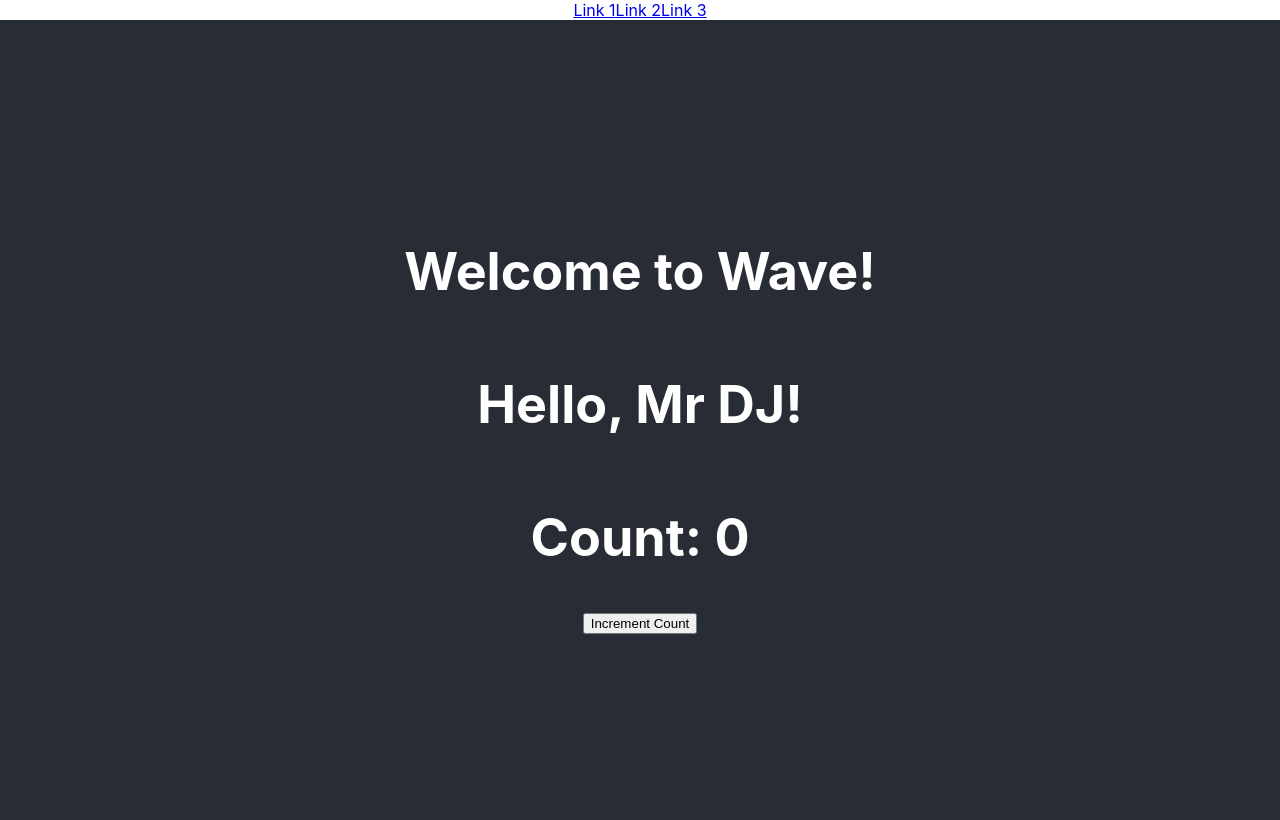
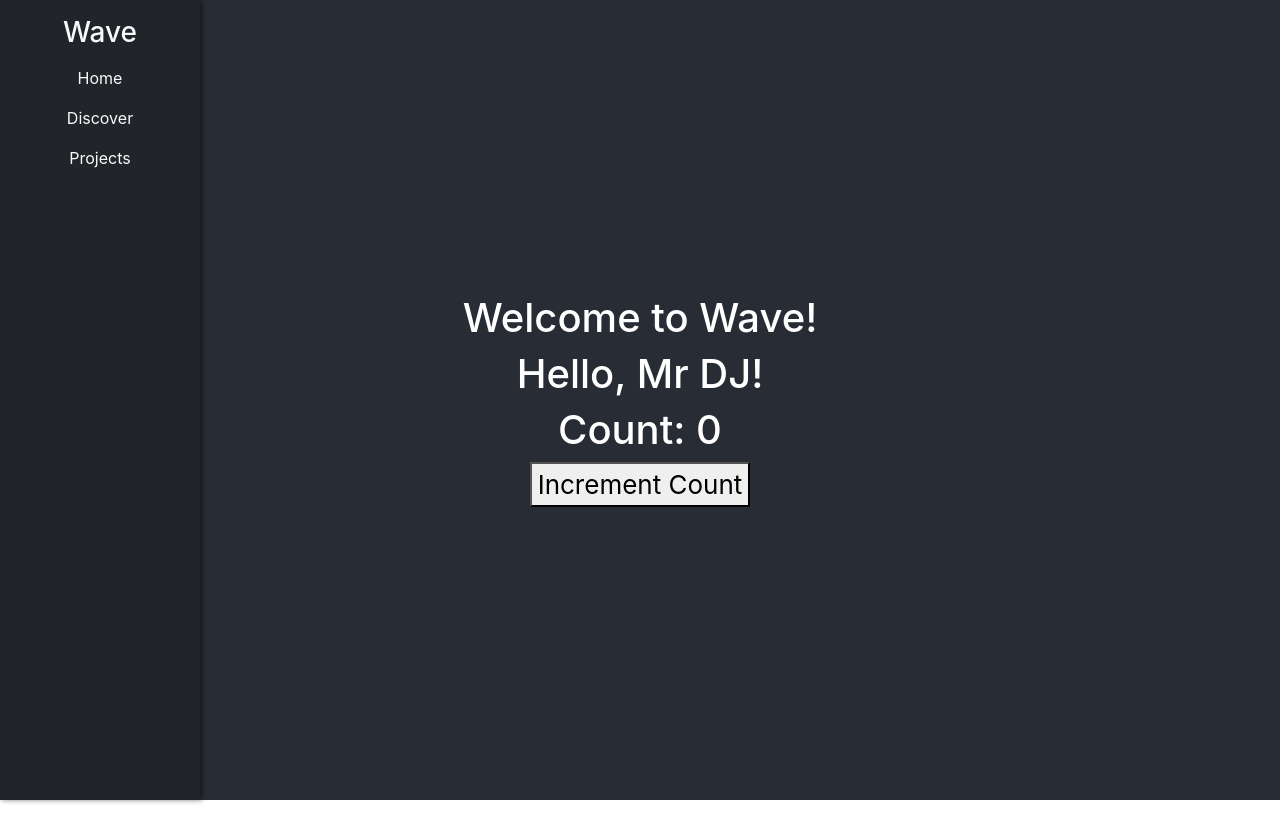
Before and after one commit to fraserivison/wave-app, a React (Create React App) app in the folder wave-app/: page / in a window 1280 px wide. Built offline with nearby package versions, Linux system fonts and the light colour scheme.

Commit message:
Add Sidebar.css for styling and bootstrap5 links to index.html

```diff
--- a/wave-app/public/index.html
+++ b/wave-app/public/index.html
@@ -1,31 +1,19 @@
 <!DOCTYPE html>
 <html lang="en">
+
 <head>
   <meta charset="utf-8" />
   <link rel="icon" href="%PUBLIC_URL%/favicon.ico" />
   <meta name="viewport" content="width=device-width, initial-scale=1" />
   <meta name="theme-color" content="#000000" />
-    <meta
-      name="description"
-      content="Web site created using create-react-app"
-    />
+  <meta name="description" content="Web site created using create-react-app" />
   <link rel="apple-touch-icon" href="%PUBLIC_URL%/logo192.png" />
-    <!--
-      manifest.json provides metadata used when your web app is installed on a
-      user's mobile device or desktop. See https://developers.google.com/web/fundamentals/web-app-manifest/
-    -->
   <link rel="manifest" href="%PUBLIC_URL%/manifest.json" />
-    <!--
-      Notice the use of %PUBLIC_URL% in the tags above.
-      It will be replaced with the URL of the `public` folder during the build.
-      Only files inside the `public` folder can be referenced from the HTML.
+  <link href="https://cdn.jsdelivr.net/npm/bootstrap@5.3.0-alpha3/dist/css/bootstrap.min.css" rel="stylesheet"
+    integrity="sha384-KyZXEAg3QhqLMpG8r+8fhAXLRWaR6Fo4d2B2k8c5Gf5+Gvcj5w5e5I5bSzt9cDbxI" crossorigin="anonymous" />
+  <title>Wave - DJ Collaboration Platform</title>
+</head>
 
-      Unlike "/favicon.ico" or "favicon.ico", "%PUBLIC_URL%/favicon.ico" will
-      work correctly both with client-side routing and a non-root public URL.
-      Learn how to configure a non-root public URL by running `npm run build`.
-    -->
-    <title>React App</title>
-  </head>
 <body>
   <noscript>You need to enable JavaScript to run this app.</noscript>
   <div id="root"></div>
@@ -40,4 +28,5 @@
       To create a production bundle, use `npm run build` or `yarn build`.
     -->
 </body>
+
 </html>
--- /dev/null
+++ b/wave-app/src/components/Sidebar.css
@@ -0,0 +1,21 @@
+.sidebar {
+    position: fixed;
+    height: 100%;
+    width: 200px;
+    background-color: black;
+    color: white;
+    box-shadow: 2px 0 5px rgba(0, 0, 0, 0.5);
+  }
+
+  .sidebar h2 {
+    color: #00ffcc;
+  }
+
+  .sidebar a {
+    color: #66ff66;
+    text-decoration: none;
+  }
+
+  .sidebar a:hover {
+    color: #9933ff;
+  }
--- a/wave-app/src/components/Sidebar.js
+++ b/wave-app/src/components/Sidebar.js
@@ -1,12 +1,22 @@
 import React from 'react';
+import './Sidebar.css';
 
 function Sidebar() {
   return (
-    <div>
-      <a href="#">Link 1</a>
-      <a href="#">Link 2</a>
-      <a href="#">Link 3</a>
-    </div>
+    <nav className="sidebar bg-dark text-light p-3">
+      <h3 className="text-neon-blue">Wave</h3>
+      <ul className="nav flex-column">
+        <li className="nav-item">
+          <a href="#link1" className="nav-link text-light">Home</a>
+        </li>
+        <li className="nav-item">
+          <a href="#link2" className="nav-link text-light">Discover</a>
+        </li>
+        <li className="nav-item">
+          <a href="#link3" className="nav-link text-light">Projects</a>
+        </li>
+      </ul>
+    </nav>
   );
 }
 
```
Lines whose indentation alone changed are shown as unchanged.
